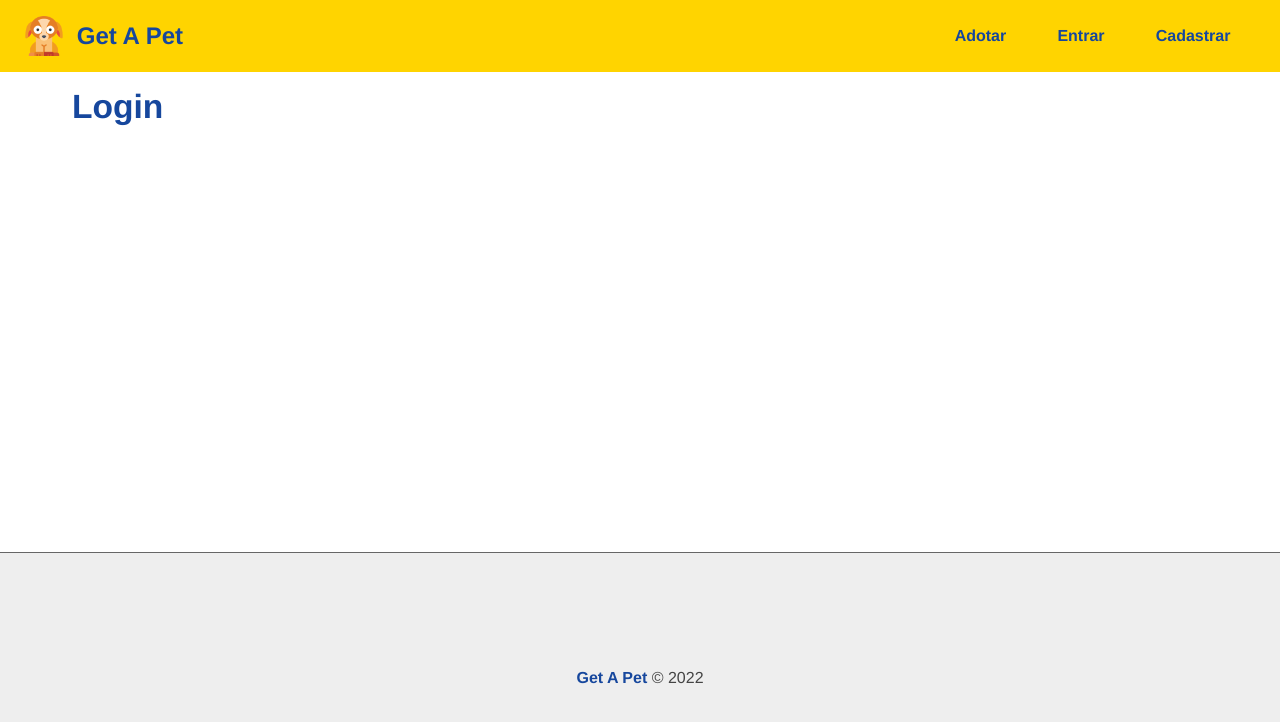
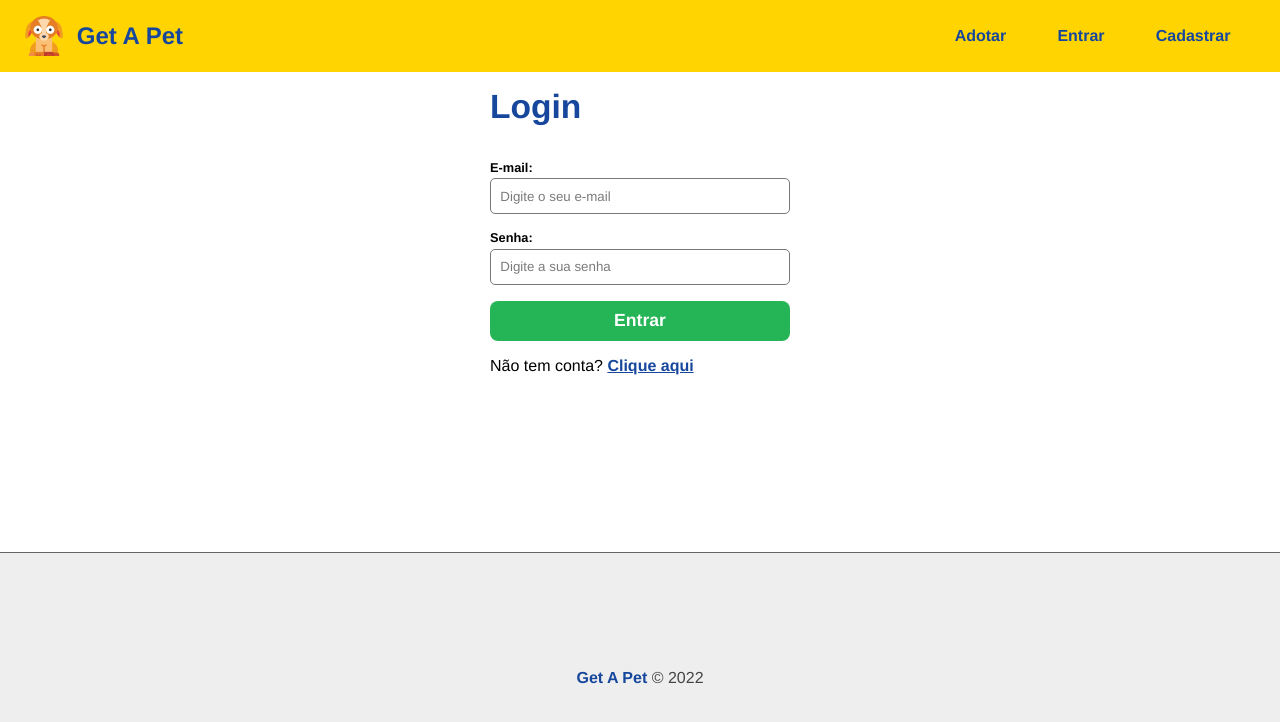
Before and after one commit to JhonatanBS/NODE.js, a React (Create React App) app in the folder Curso_UDEMY/GET_A_PET/frontend/: page /login in a window 1280 px wide. Shown: the top 722 px of the page. Built offline with nearby package versions, Linux system fonts and the light colour scheme.

Commit message:
Criando formulário de login

```diff
--- a/Curso_UDEMY/GET_A_PET/frontend/src/components/pages/Auth/Login.js
+++ b/Curso_UDEMY/GET_A_PET/frontend/src/components/pages/Auth/Login.js
@@ -1,7 +1,43 @@
+import { useState, useContext } from "react";
+import Input from "../../form/Input";
+
+import styles from "../../form/Form.module.css";
+
+import { Context } from "../../../context/UserContext";
+import { Link } from "react-router-dom";
+
 function Login(){
+
+    function handleChange(e) {
+
+    }
+
     return(
-     <section>
+     <section className={styles.form_container}>
          <h1>Login</h1>
+
+         <form>
+            <Input
+              text="E-mail"
+              type="email"
+              name="email"
+              placeholder="Digite o seu e-mail"
+              handleOnChange={handleChange}
+            />
+
+            <Input
+              text="Senha"
+              type="password"
+              name="password"
+              placeholder="Digite a sua senha"
+              handleOnChange={handleChange}
+            />
+
+            <input type="submit" value="Entrar" />
+         </form>
+         <p>
+            Não tem conta? <Link to="/register">Clique aqui</Link>
+         </p>
      </section>
     )
  }
```
